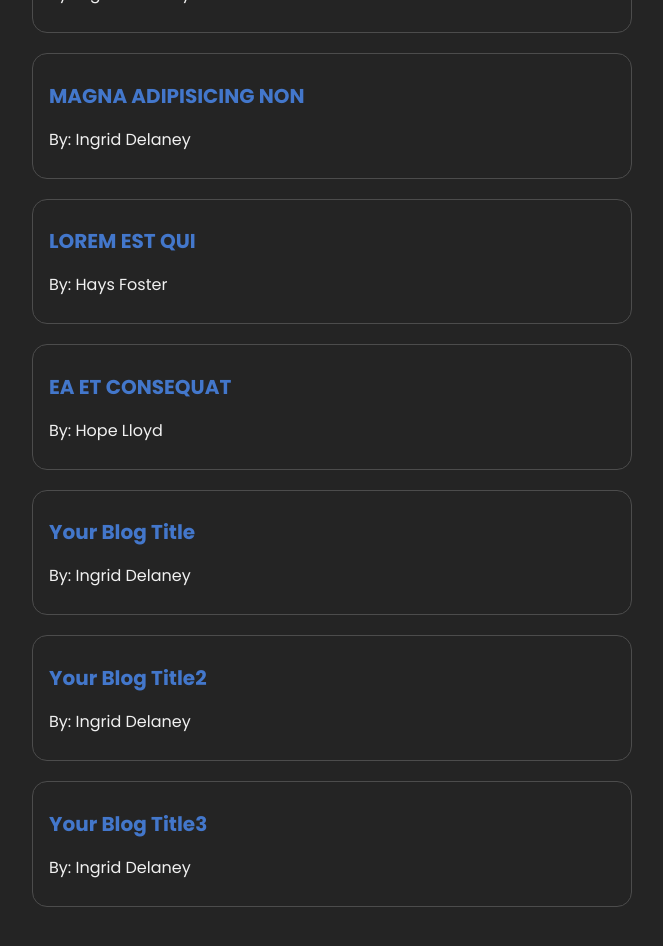
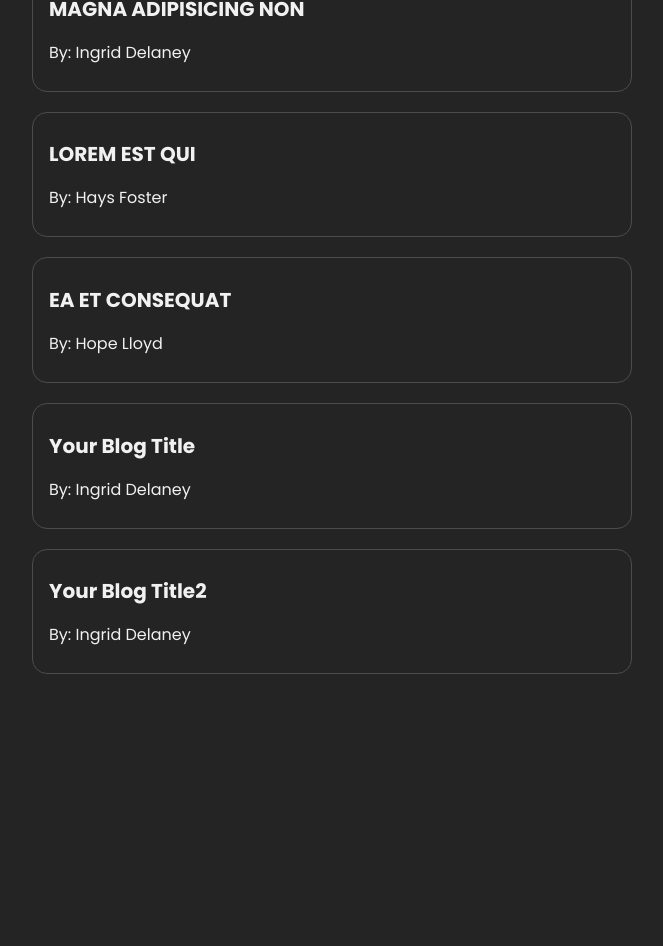
Before and after one commit to bbhitec/bloug, a React (Vite) app: page / in a window 1280 px wide. Shown: the part 800-1746 px from the top of the page, without its empty margins (308-971 px from the left). After the commit the page ends 1534 px from the top, so only its background shows below. Built offline with nearby package versions, Linux system fonts and the light colour scheme; data requests are answered from the project's data file.

Commit message:
styling: basic minimal design

```diff
--- a/data/db.json
+++ b/data/db.json
@@ -53,12 +53,6 @@
       "title": "Your Blog Title2",
       "body": "Lorem ipsum dolor sit amet consectetur adipisicing elit. Et rerum assumenda eius similique eos? Ad obcaecati doloremque perferendis pariatur culpa!",
       "author": "Ingrid Delaney"
-    },
-    {
-      "id": "4b96",
-      "title": "Your Blog Title3",
-      "body": "Lorem ipsum dolor sit amet consectetur adipisicing elit. Et rerum assumenda eius similique eos? Ad obcaecati doloremque perferendis pariatur culpa!",
-      "author": "Ingrid Delaney"
     }
   ]
 }
--- a/src/Home.jsx
+++ b/src/Home.jsx
@@ -12,7 +12,7 @@ const Home = ({backendUrl: url} = props) => {
             {errorMessage && <div>{errorMessage}</div>}
 
             {/* also, use this logical check to protect the inner .map from async blogs list */}
-            {blogs && <BlogList blogs={blogs} title="All Blogs"/>}
+            {blogs && <BlogList blogs={blogs} title=""/>}
 
         </div>
     )
--- a/src/index.css
+++ b/src/index.css
@@ -1,6 +1,4 @@
 @import url('https://fonts.googleapis.com/css2?family=Poppins:wght@100;200;300;400;500;600;700;800;900&display=swap');
-
-
 
 * {
   color: var(--color-primary);
@@ -13,14 +11,14 @@
 
   font-family: 'Poppins', sans-serif;
 
-  /* color-scheme: light dark; */
+  color-scheme: light dark;
   color: var(--color-primary);
   background-color: #242424;
 
-  /* font-synthesis: none;
+  font-synthesis: none;
   text-rendering: optimizeLegibility;
   -webkit-font-smoothing: antialiased;
-  -moz-osx-font-smoothing: grayscale; */
+  -moz-osx-font-smoothing: grayscale;
 }
 
 
@@ -35,17 +33,19 @@
 
 .navbar h1 {
   color: var(--color-primary);
-  /* color: var(--color-main); */
 }
 
 .navbar .links {
   margin-left: auto;
 }
 
+.navbar .links a {
+  margin-left: 16px;
+  padding: 6px;
+}
+
 .navbar a {
-  margin-left: 16px;
   text-decoration: none;
-  padding: 6px;
   transition: 0.15s;
 }
 
@@ -57,7 +57,7 @@
 
 .content {
   max-width: 600px;
-  margin: 40px auto;
+  margin: 20px auto;
   padding: 20px;
 }
 
@@ -68,6 +68,7 @@
   margin: 20px 0;
   border: 1px solid var(--color-secondary);
   border-radius: 15px;
+  transition: 0.3s;
 }
 
 .blog-preview:hover {
@@ -77,8 +78,7 @@
 
 .blog-preview h2 {
   font-size: 20px;
-  /* color: var(--color-primary); */
-  color: var(--color-main);
+  color: var(--color-primary);
   margin-bottom: 8px;
 }
 
@@ -99,11 +99,7 @@
 }
 
 .blog-details button {
-  /* background-color: var(--color-main); */
   color: var(--color-primary);
-  /* border: 0; */
-  /* padding: 8px; */
-  /* border-radius: 8; */
   margin-right: 10px;
   cursor: pointer;
 }
@@ -119,27 +115,22 @@
 .create input,
 .create textarea,
 .create select {
-  /* color: var(--color-secondary); */
   color: var(--color-primary);
   background-color: #242424;
   font-family: 'Poppins', sans-serif;
-
-
+  font-size: large;
   width: 100%;
   padding: 6px 10px;
-  margin: 10px 0;
+  margin: 15px 0;
   border: 1px solid var(--color-primary);
   box-sizing: border-box;
   display: block;
 }
 
 .create button {
-  /* background-color: var(--color-main); */
   color: var(--color-primary);
-  /* border: 0; */
-  /* padding: 8px; */
-  /* border-radius: 8; */
   margin-right: 10px;
+  margin-top: 10px;
   cursor: pointer;
 }
 
@@ -158,10 +149,31 @@ button {
 }
 
 button:hover {
-  border-color: #646cff;
+  border-color: var(--color-main);
 }
 
 button:focus,
 button:focus-visible {
   outline: 4px auto -webkit-focus-ring-color;
 }
+
+
+/* scroll bar styling */
+::-webkit-scrollbar {
+  /* width: 7px; */
+  width: 0;
+}
+
+::-webkit-scrollbar-track {
+  box-shadow: inset 0 0 5px var(--color-secondary);
+  border-radius: 10px;
+}
+
+::-webkit-scrollbar-thumb {
+  background: grey;
+  border-radius: 10px;
+}
+
+::-webkit-scrollbar-thumb:hover {
+  background: var(--color-main);
+}
```
Also changed, not shown: 1 other file (tests, documents, lock files or other folders).
